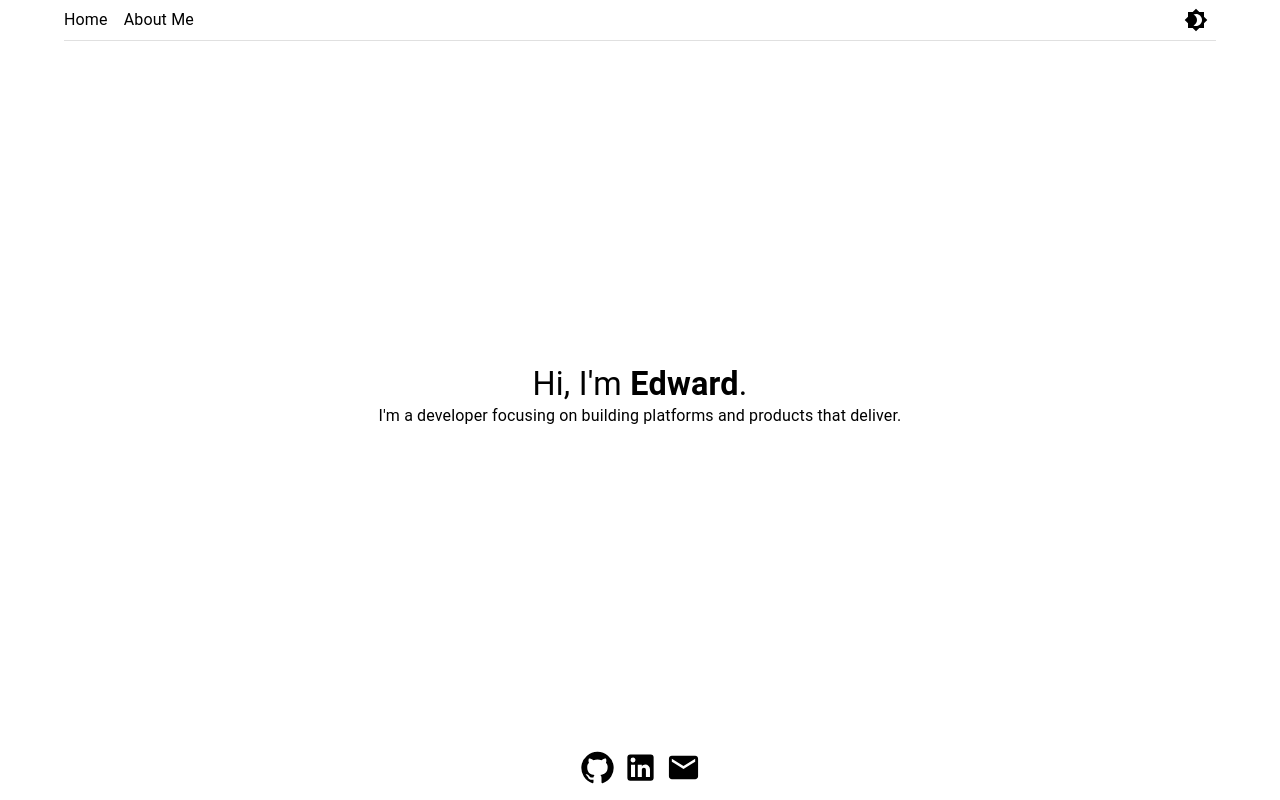
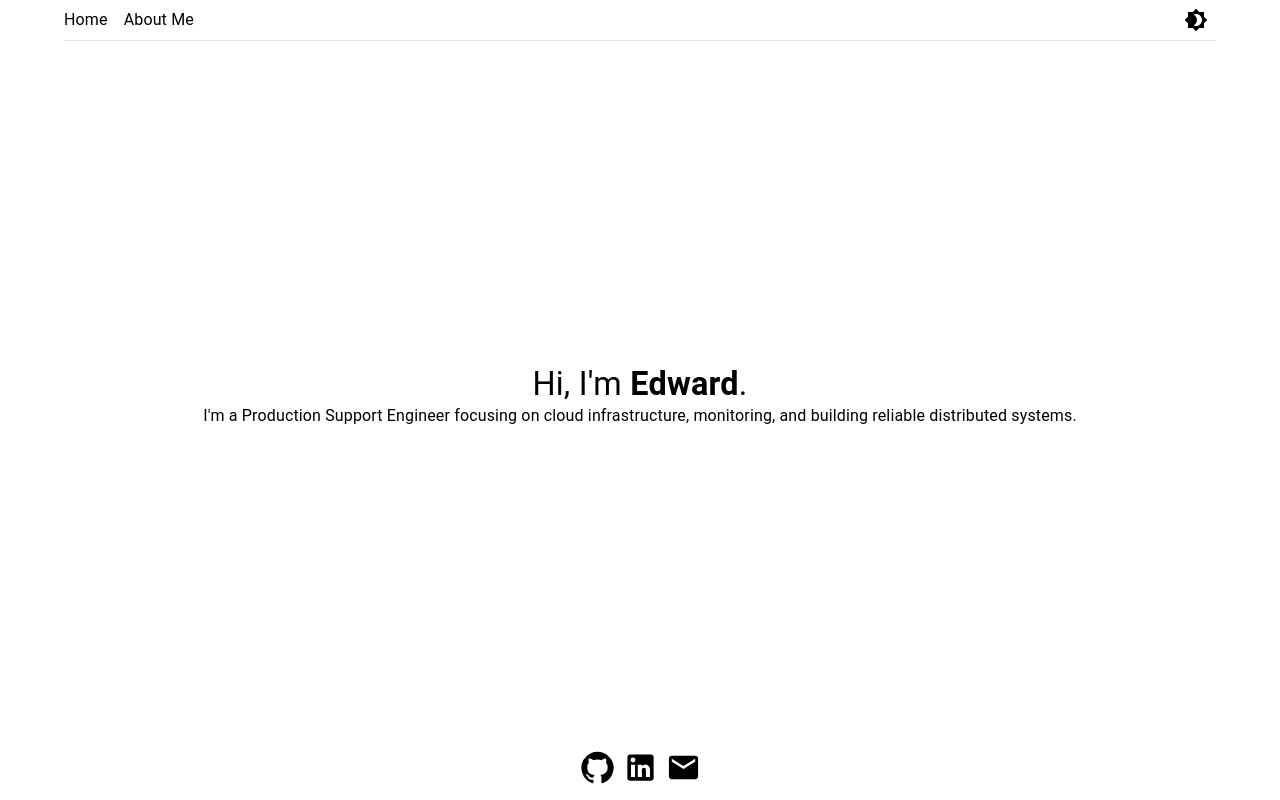
Before and after one commit to edlopez000/portfolio, a React (Vite) app: page / in a window 1280 px wide. Built offline with nearby package versions, Linux system fonts and the light colour scheme.

Commit message:
updated home page

```diff
--- a/src/pages/Home.jsx
+++ b/src/pages/Home.jsx
@@ -1,21 +1,22 @@
-import { Container, Typography } from '@mui/material';
-import React from 'react';
+import { Container, Typography } from "@mui/material";
+import React from "react";
+
 export default function Home() {
   return (
     <Container
       sx={{
         flexGrow: 1,
-        display: 'flex',
-        flexDirection: 'column',
-        justifyContent: 'center',
+        display: "flex",
+        flexDirection: "column",
+        justifyContent: "center",
       }}
     >
       <Typography variant="h4" align="center">
         Hi, I&apos;m <b>Edward</b>.
       </Typography>
       <Typography align="center">
-        I&apos;m a developer focusing on building platforms and products that
-        deliver.
+        I&apos;m a Production Support Engineer focusing on cloud infrastructure,
+        monitoring, and building reliable distributed systems.
       </Typography>
     </Container>
   );
```
